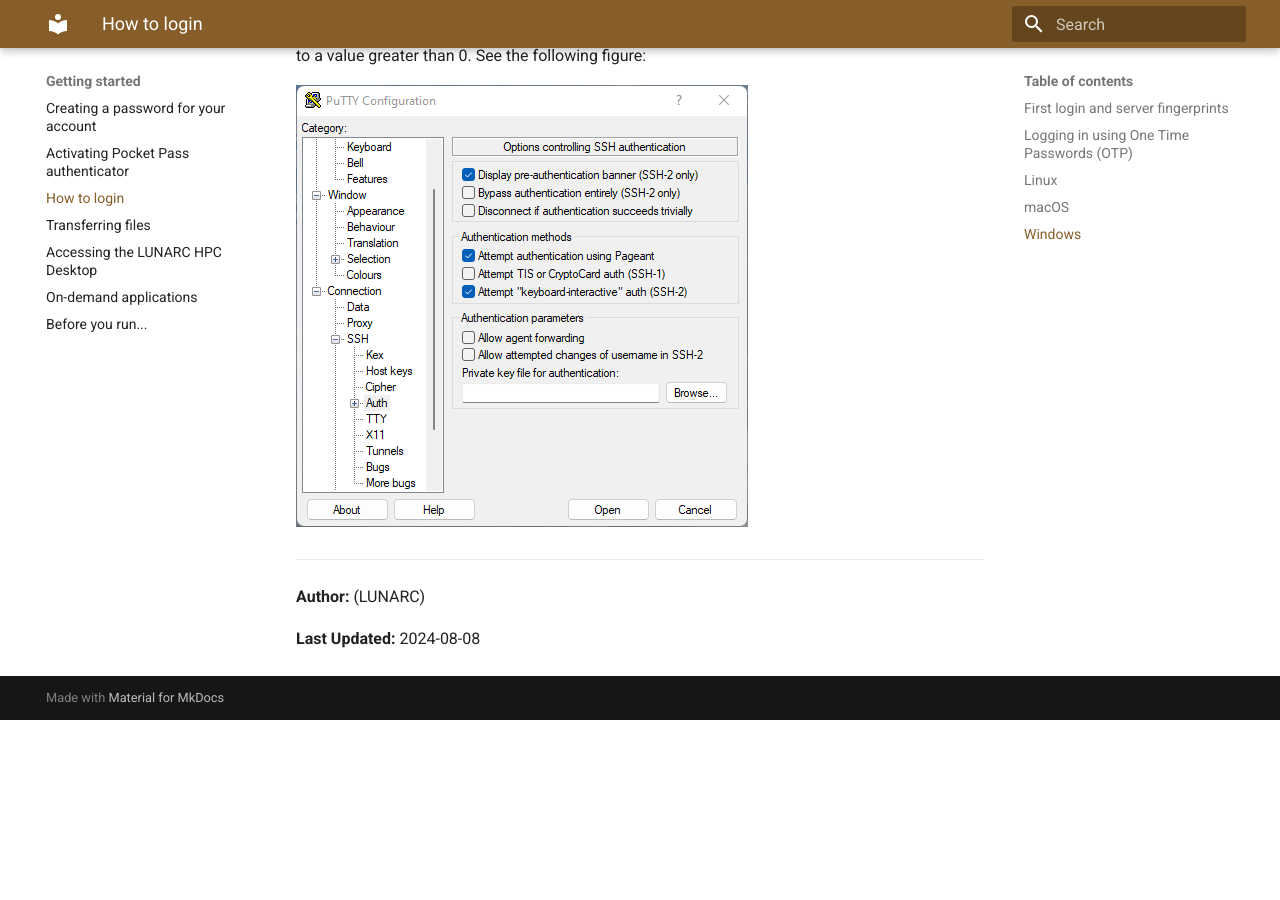
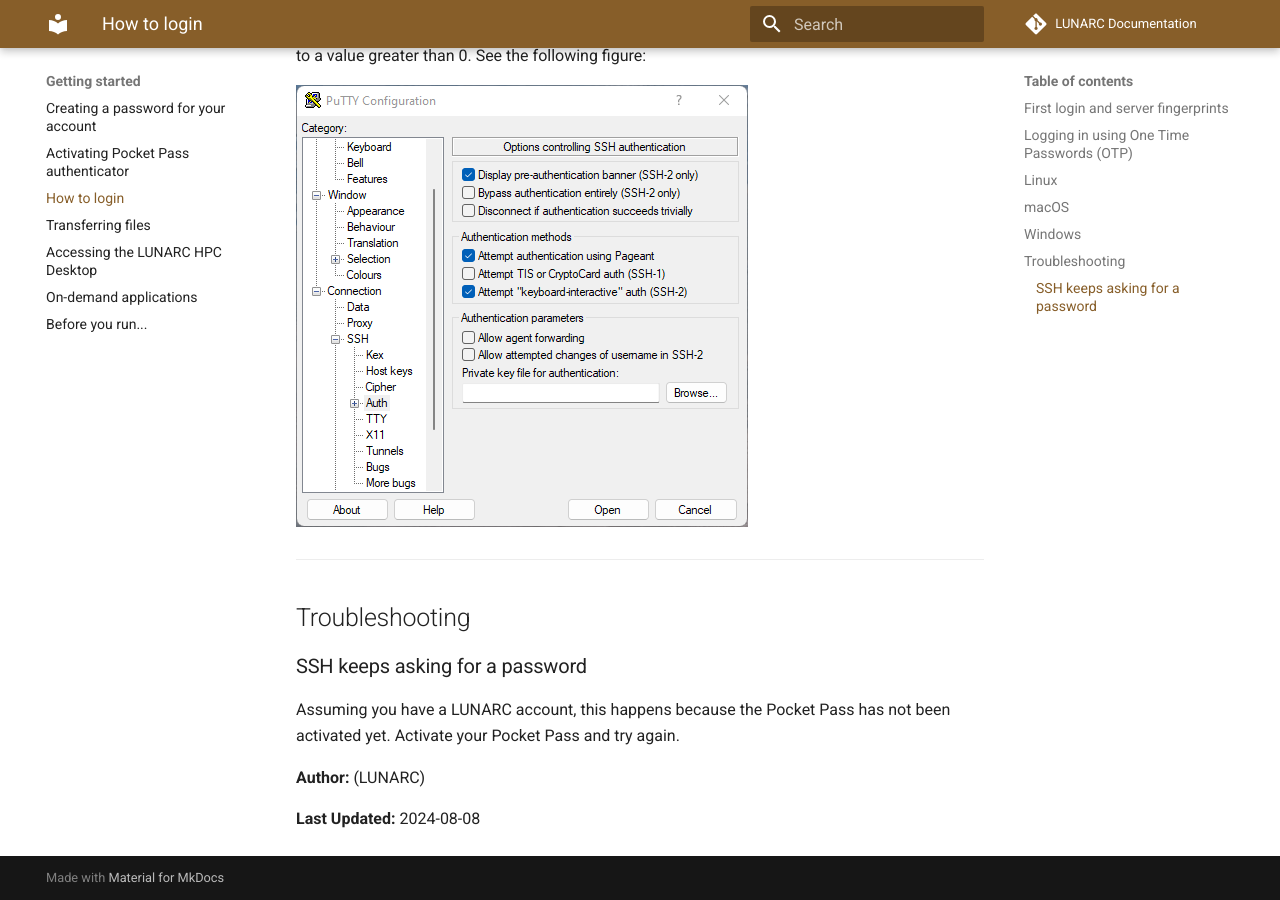
Before and after one commit to lunarc/lunarc_docs, an MkDocs documentation site: the page built from docs/getting_started/login_howto.md, in a window 1280 px wide and 900 px high, scrolled down 2622 px. Built offline with MkDocs 1.6.1 and Material for MkDocs 9.7.7, drawn with Linux system fonts in a browser that asks for light colours; comment, search, counter and statistics services are not loaded; before the commit the page ends 3342 px from its top, so only the background shows below that.

Commit message:
Added contributing file and a small change to login_howto.

```diff
--- a/docs/getting_started/login_howto.md
+++ b/docs/getting_started/login_howto.md
@@ -98,6 +98,12 @@
 
 ---
 
+## Troubleshooting
+
+### SSH keeps asking for a password
+
+Assuming you have a LUNARC account, this happens because the Pocket Pass has not been activated yet. Activate your Pocket Pass and try again.
+
 **Author:**
 (LUNARC)
 
--- a/mkdocs.yml
+++ b/mkdocs.yml
@@ -83,6 +83,9 @@
   - Test page: about/testpage.md
   - Template: about/template.md
 
+repo_url: https://github.com/lunarc/lunarc_docs
+repo_name: LUNARC Documentation
+
 theme:
   name: material
   palette:
```
Also changed, not shown: CONTRIBUTING.md (added, +57 -0 lines).
